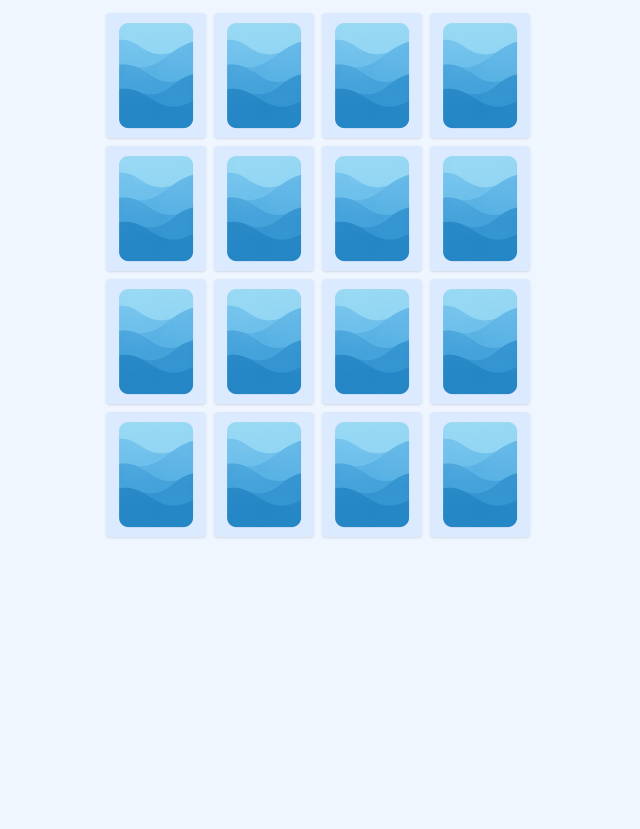
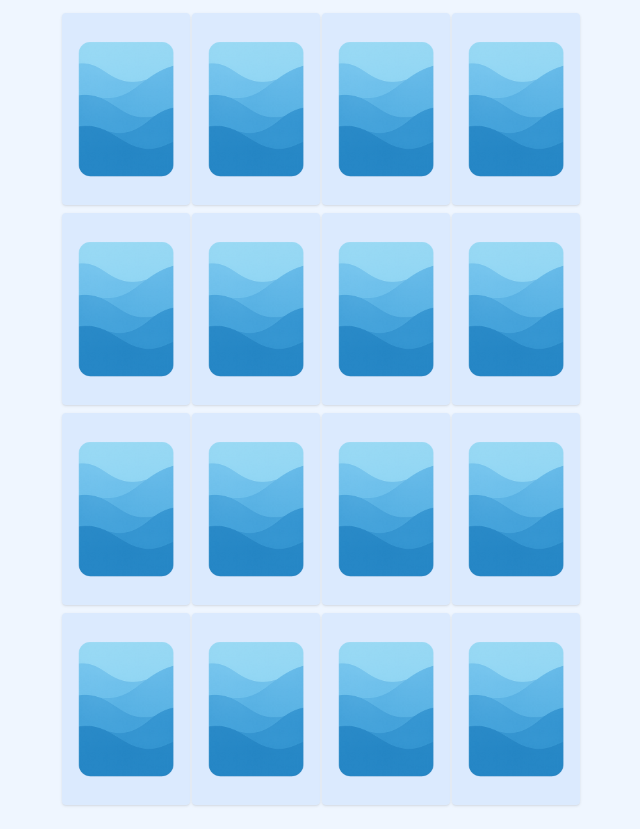
Before and after one commit to soyrochus/brainflip, a plain HTML site: page templates/index.html in a window 1280 px wide. Shown: the part 99-928 px from the top of the page, without its empty margins (322-962 px from the left). Before the commit the page ends 800 px from the top, so only its background shows below. Drawn offline with nearby package versions, Linux system fonts and the light colour scheme.

Commit message:
Style changes. Debug mode

```diff
--- a/templates/index.html
+++ b/templates/index.html
@@ -6,17 +6,23 @@
     <title>Brainflip</title>
     <script src="https://cdn.tailwindcss.com"></script>
     <style>
-        .card{perspective:1000px}
-        .card-inner{position:relative;width:100%;height:100%;transform-style:preserve-3d;transition:transform 0.6s}
-        .card.flip .card-inner{transform:rotateY(180deg)}
-        .card-face{position:absolute;width:100%;height:100%;backface-visibility:hidden;border-radius:0.5rem}
-        .card-front{transform:rotateY(180deg)}
+        .card { perspective: 1000px; }
+        .card-inner {
+            position: relative; width: 100%; height: 100%;
+            transform-style: preserve-3d;
+            transition: transform 0.6s cubic-bezier(.4,2.5,.6,1);
+        }
+        .card.flip .card-inner { transform: rotateY(180deg); }
+        .card-face { position: absolute; width: 100%; height: 100%; backface-visibility: hidden; border-radius: 0.5rem; }
+        .card-front { transform: rotateY(180deg); }
     </style>
 </head>
 <body class="min-h-screen bg-blue-50 flex flex-col items-center py-6">
     <header class="mb-4 text-center">
         <h1 class="text-2xl font-bold text-blue-700 mb-2">Brainflip Memory Game</h1>
-        <span class="inline-block bg-blue-100 text-blue-800 px-3 py-1 rounded" id="score-badge">Score: <span id="score">0</span></span>
+        <span class="inline-block bg-blue-100 text-blue-800 px-3 py-1 rounded" id="score-badge">
+            Score: <span id="score">0</span>
+        </span>
     </header>
     <main class="flex flex-col items-center space-y-4">
         <div id="grid" class="grid grid-cols-4 gap-2 w-full max-w-xs sm:max-w-sm md:max-w-md lg:max-w-lg" style="min-height: 320px;"></div>
@@ -26,72 +32,101 @@
         </div>
     </main>
     <script>
-        const cardImages=[
+        const cardImages = [
             '/static/images/front1.png','/static/images/front2.png','/static/images/front3.png',
             '/static/images/front4.png','/static/images/front5.png','/static/images/front6.png',
-            '/static/images/front7.png','static/images/front8.png'
+            '/static/images/front7.png','/static/images/front8.png'
         ];
-        const backImage='/static/images/back.png';
+        const backImage = '/static/images/back.png';
 
-        const grid=document.getElementById('grid');
-        const scoreEl=document.getElementById('score');
-        const winEl=document.getElementById('win');
-        const playBtn=document.getElementById('play-again');
+        const grid = document.getElementById('grid');
+        const scoreEl = document.getElementById('score');
+        const winEl = document.getElementById('win');
+        const playBtn = document.getElementById('play-again');
 
-        let first=null,second=null,lock=false,score=0;
-
-        // For 4x4 grid, need 8 pairs (16 cards)
+        let first = null, second = null, lock = false, score = 0;
         let fullCardImages = cardImages.slice(0, 8);
 
-        function shuffle(arr){for(let i=arr.length-1;i>0;i--){const j=Math.floor(Math.random()*(i+1));[arr[i],arr[j]]=[arr[j],arr[i]];}}
+        // Detect debug mode in URL
+        const urlParams = new URLSearchParams(window.location.search);
+        const debugMode = urlParams.get('debug') === 'true';
 
-        function createCard(src){
-            const card=document.createElement('div');
-            card.className='card bg-blue-100 rounded shadow aspect-[4/5] cursor-pointer flex items-center justify-center w-[80px] h-[100px] sm:w-[90px] sm:h-[112px] md:w-[100px] md:h-[125px]';
-            card.innerHTML=`<div class="card-inner">
-                <img src="${src}" class="card-face card-front object-contain w-full h-full"/>
-                <img src="${backImage}" class="card-face card-back object-contain w-full h-full"/>
+        function shuffle(arr) {
+            for (let i = arr.length - 1; i > 0; i--) {
+                const j = Math.floor(Math.random() * (i + 1));
+                [arr[i], arr[j]] = [arr[j], arr[i]];
+            }
+        }
+
+        function getDeck() {
+            if (debugMode) {
+                // Ordered: [A, A, B, B, ...]
+                let ordered = [];
+                for (let img of fullCardImages) {
+                    ordered.push(img, img);
+                }
+                return ordered;
+            } else {
+                // Shuffled: [A, B, ...] x2, then shuffle
+                const deck = [...fullCardImages, ...fullCardImages];
+                shuffle(deck);
+                return deck;
+            }
+        }
+
+        function createCard(src, idx) {
+            const card = document.createElement('div');
+            card.className = 'card bg-blue-100 rounded shadow aspect-[4/5] cursor-pointer flex items-center justify-center w-20 h-28 sm:w-24 sm:h-32 md:w-28 md:h-40 lg:w-32 lg:h-48 transition-transform duration-300';
+            card.innerHTML = `<div class="card-inner">
+                <img src="${src}" alt="card front" class="card-face card-front object-contain w-full h-full"/>
+                <img src="${backImage}" alt="card back" class="card-face card-back object-contain w-full h-full"/>
             </div>`;
-            card.dataset.image=src;
-            card.addEventListener('click',()=>onCardClick(card));
+            card.dataset.image = src;
+            card.tabIndex = 0; // accessibility
+            card.addEventListener('click', () => onCardClick(card));
+            card.addEventListener('keydown', (e) => {
+                if (e.key === 'Enter' || e.key === ' ') onCardClick(card);
+            });
             return card;
         }
 
-        function onCardClick(card){
-            if(lock||card.classList.contains('flip')||card.classList.contains('matched'))return;
+        function onCardClick(card) {
+            if (lock || card.classList.contains('flip') || card.classList.contains('matched')) return;
             card.classList.add('flip');
-            if(!first){first=card;return;}
-            if(card===first)return; // same card
-            second=card;lock=true;
-            if(first.dataset.image===second.dataset.image){
-                setTimeout(()=>{
+            if (!first) { first = card; return; }
+            if (card === first) return;
+            second = card; lock = true;
+            if (first.dataset.image === second.dataset.image) {
+                setTimeout(() => {
                     first.classList.add('matched');
                     second.classList.add('matched');
                     score++;
-                    scoreEl.textContent=score;
+                    scoreEl.textContent = score;
                     reset();
-                    if(score===8)showWin();
+                    if (score === 8) showWin();
                 }, 300);
-            }else{
-                setTimeout(()=>{first.classList.remove('flip');second.classList.remove('flip');reset();},1000);
+            } else {
+                setTimeout(() => {
+                    first.classList.remove('flip');
+                    second.classList.remove('flip');
+                    reset();
+                }, 1000);
             }
         }
 
-        function reset(){first=null;second=null;lock=false;}
+        function reset() { first = null; second = null; lock = false; }
+        function showWin() { winEl.classList.remove('hidden'); }
 
-        function showWin(){winEl.classList.remove('hidden');}
-
-        function init(){
-            const deck=[...fullCardImages,...fullCardImages]; // 16 cards
-            shuffle(deck);
-            grid.innerHTML='';
-            score=0;scoreEl.textContent=0;
+        function init() {
+            const deck = getDeck();
+            grid.innerHTML = '';
+            score = 0; scoreEl.textContent = 0;
             winEl.classList.add('hidden');
-            deck.forEach(src=>grid.appendChild(createCard(src)));
+            deck.forEach((src, idx) => grid.appendChild(createCard(src, idx)));
         }
 
-        playBtn.addEventListener('click',init);
-        document.addEventListener('DOMContentLoaded',init);
+        playBtn.addEventListener('click', init);
+        document.addEventListener('DOMContentLoaded', init);
     </script>
 </body>
 </html>
```
Also changed, not shown: 2 other files.
